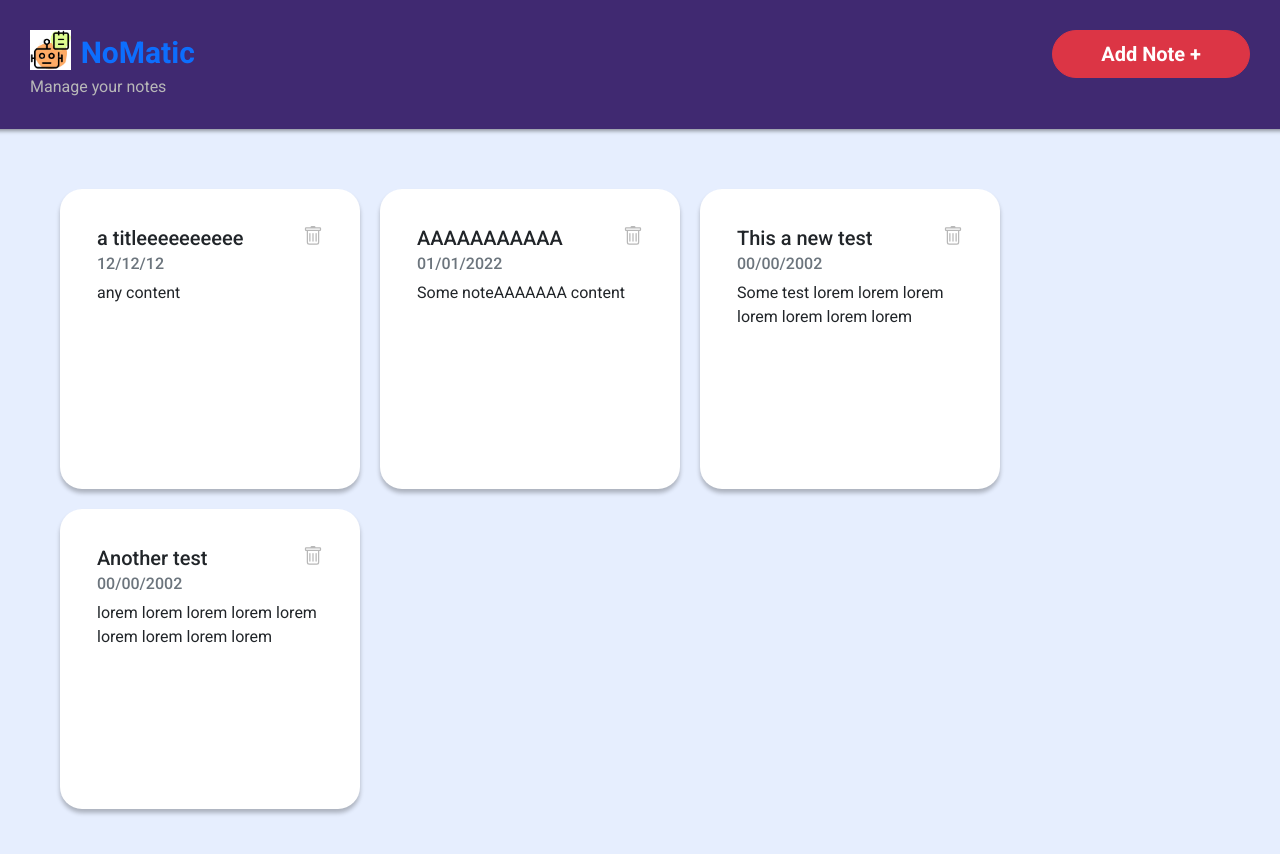
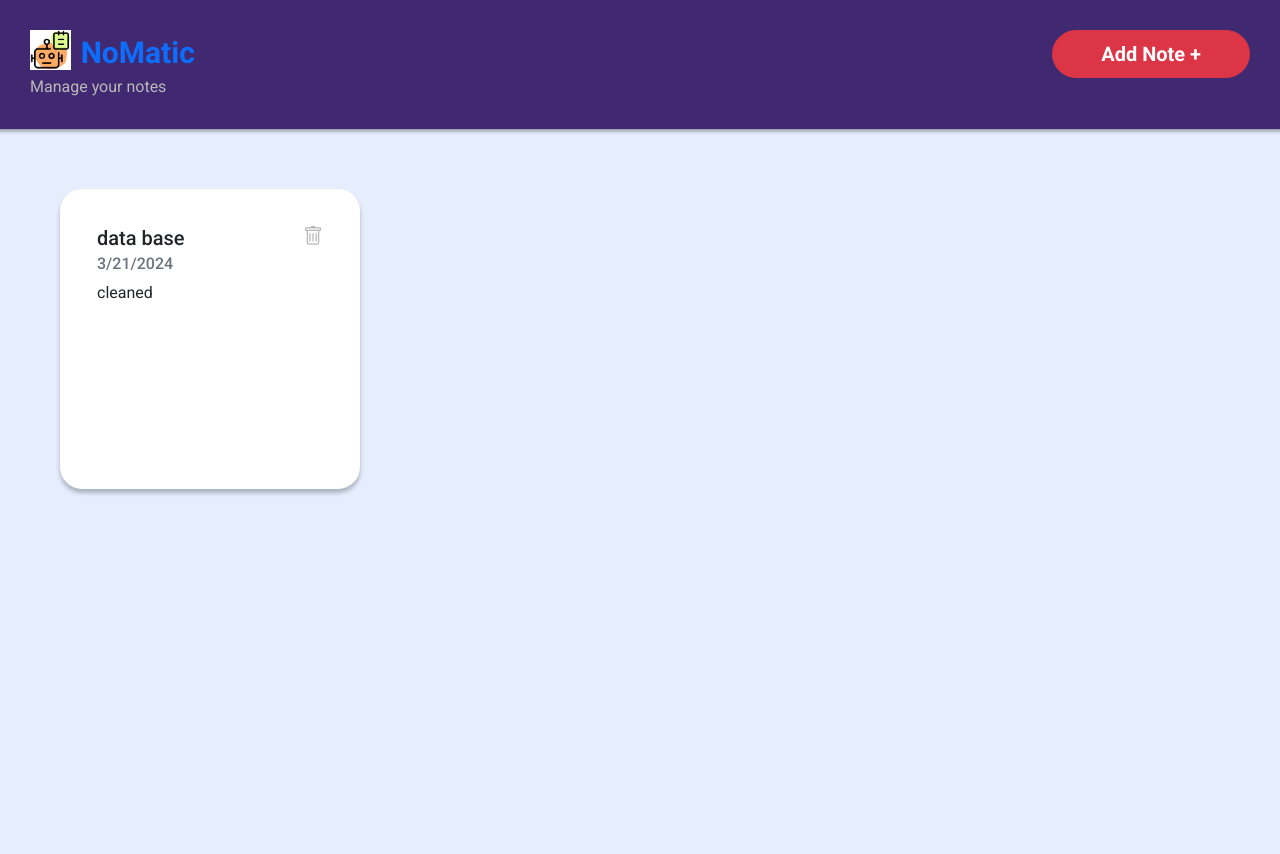
Before and after one commit to favio102/notes-manager-react, a React (Create React App) app: page / in a window 1280 px wide. Shown: the top 854 px of the page. After the commit the page ends 800 px from the top, so only its background shows below. Built offline with nearby package versions, Linux system fonts and the light colour scheme; data requests are answered from the project's data file.

Commit message:
create a note, hide edit and delete btn

```diff
--- a/db.json
+++ b/db.json
@@ -1,28 +1,10 @@
 {
   "notes": [
     {
-      "id": 1,
-      "title": "a titleeeeeeeeee",
-      "content": "any content",
-      "created_at": "12/12/12"
-    },
-    {
-      "id": 2,
-      "title": "AAAAAAAAAAA",
-      "content": "Some noteAAAAAAA content",
-      "created_at": "01/01/2022"
-    },
-    {
-      "id": 3,
-      "title": "This a new test",
-      "content": "Some test lorem lorem lorem lorem lorem lorem lorem",
-      "created_at": "00/00/2002"
-    },
-    {
-      "id": 4,
-      "title": "Another test",
-      "content": "lorem lorem lorem lorem lorem lorem lorem lorem lorem",
-      "created_at": "00/00/2002"
+      "id": "e98e",
+      "title": "data base ",
+      "content": "cleaned",
+      "created_at": "3/21/2024"
     }
   ]
 }
--- a/src/pages/NoteCreate/NoteCreate.jsx
+++ b/src/pages/NoteCreate/NoteCreate.jsx
@@ -1,12 +1,24 @@
+import { NoteAPI } from "api/note-api";
 import { NoteForm } from "components/NoteForm/NoteForm";
+import { useDispatch } from "react-redux";
+import { Navigate, useNavigate } from "react-router-dom";
+import { addNote } from "store/notes/notes-slice";
 
 export function NoteCreate(props) {
-  const submit = (formValues) => {
-    alert(JSON.stringify(formValues))
-  }
+  const dispatch = useDispatch();
+  const navigate = useNavigate();
+  const submit = async (formValues) => {
+    const createdNote = await NoteAPI.create({
+      ...formValues,
+      created_at: new Date().toLocaleDateString(),
+    });
+    dispatch(addNote(createdNote));
+    alert("The note has been created");
+    navigate("/");
+  };
   return (
     <div className="d-flex justify-content-center">
-      <NoteForm onSubmit={submit} title='New Noteeee'/>
+      <NoteForm onSubmit={submit} title="New Noteeee" />
     </div>
   );
 }
--- a/src/store/notes/notes-slice.js
+++ b/src/store/notes/notes-slice.js
@@ -6,11 +6,14 @@ export const noteSlice = createSlice({
     noteList: []
   },
   reducers: {
-    setNoteList: (currentSlice, action) => {
-      currentSlice.noteList = action.payload;
+    setNoteList: (state, action) => {
+      state.noteList = action.payload;
+    },
+    addNote: (state, action) => {
+      state.noteList.push(action.payload);
     }
   }
 })
 
+export const { setNoteList, addNote } = noteSlice.actions;
 export const noteReducer = noteSlice.reducer;
-export const { setNoteList } = noteSlice.actions;
```
